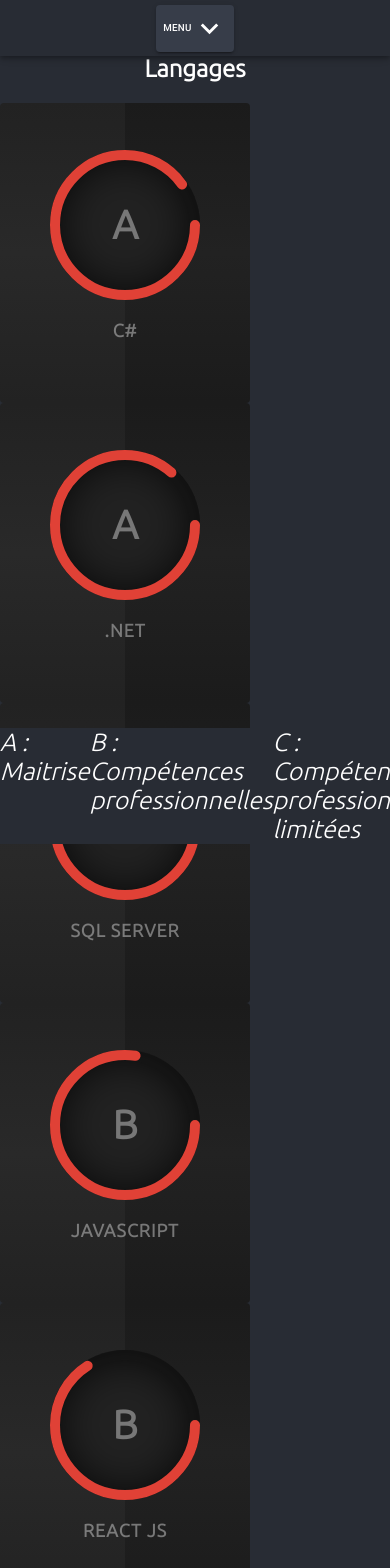
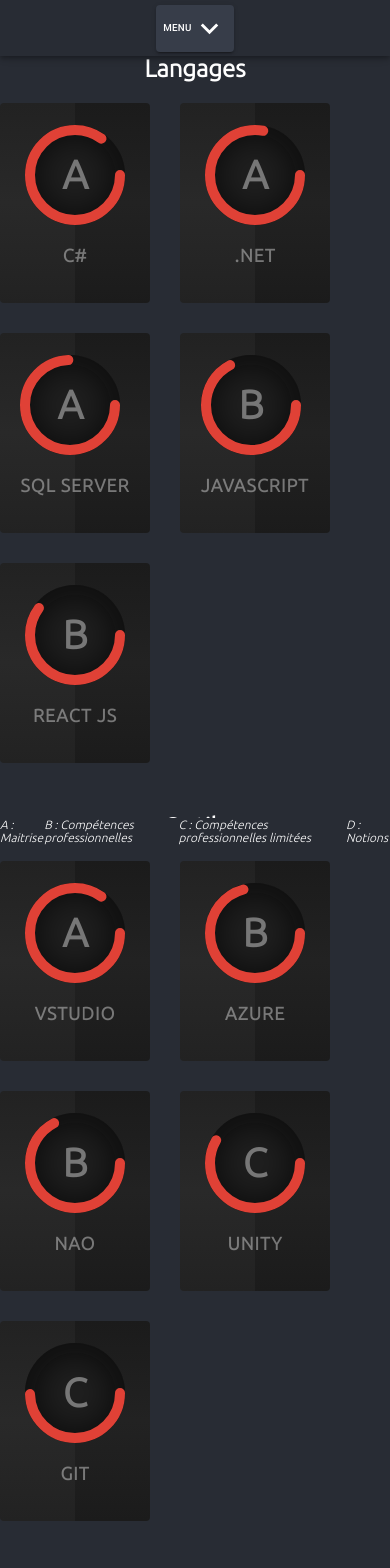
Before and after one commit to Meavela/cv-lou-bege, a React (Create React App) app: page /cv-lou-bege/competences in a window 390 px wide. Shown: the top 1568 px of the page. Built offline with nearby package versions, Linux system fonts and the light colour scheme.

Commit message:
🎨Responsive competences page

```diff
--- a/src/App.css
+++ b/src/App.css
@@ -172,6 +172,7 @@
   position:relative;
   width: 250px;
   margin-right: 30px;
+  margin-bottom: 30px;
   background:linear-gradient(0deg,#1b1b1b,#222,#1b1b1b);
   display:flex;
   justify-content:center;
@@ -265,6 +266,13 @@
   height:150px;
   z-index:1000;
 }
+
+.Competences .full{
+  display: block;
+}
+.Competences .reduce{
+  display: none;
+}
 .Competences svg circle
 {
   width:100%;
@@ -335,4 +343,21 @@
   .Page-Top-Title{
     margin-Top: 10vw
   }
+  .Legend-Competences-Details{
+    font-size: 12px;
+  }
+  .Competences .card{
+    width: 150px;
+    height: 200px;
+  }
+  .Competences .percent{
+    width: 100px;
+    height: 100px;
+  }
+  .Competences .reduce{
+    display: block;
+  }
+  .Competences .full{
+    display: none;
+  }
 }
--- a/src/screens/Competences.js
+++ b/src/screens/Competences.js
@@ -3,16 +3,29 @@
 import '../App.css';
 
 const competences = [
-    {"title": "C#", "pourcentage":"A", "colorstroke": "44", "category": "language"},
-    {"title": ".NET", "pourcentage":"A", "colorstroke": "60", "category": "language"},
-    {"title": "SQL Server", "pourcentage":"A", "colorstroke": "75", "category": "language"},
-    {"title": "Javascript", "pourcentage":"B", "colorstroke": "100", "category": "language"},
-    {"title": "React JS", "pourcentage":"B", "colorstroke": "150", "category": "language"},
-    {"title": "Visual Studio", "pourcentage":"A", "colorstroke": "44", "category": "tool"},
-    {"title": "Azure Devops", "pourcentage":"B", "colorstroke": "85", "category": "tool"},
-    {"title": "NAO", "pourcentage":"B", "colorstroke": "100", "category": "tool"},
-    {"title": "Unity", "pourcentage":"C", "colorstroke": "125", "category": "tool"},
-    {"title": "Git", "pourcentage":"C", "colorstroke": "222", "category": "tool"},
+    {"id":"0","title": "C#", "pourcentage":"A", "colorstroke": "44", "category": "language"},
+    {"id":"1","title": ".NET", "pourcentage":"A", "colorstroke": "60", "category": "language"},
+    {"id":"2","title": "SQL Server", "pourcentage":"A", "colorstroke": "75", "category": "language"},
+    {"id":"3","title": "Javascript", "pourcentage":"B", "colorstroke": "100", "category": "language"},
+    {"id":"4","title": "React JS", "pourcentage":"B", "colorstroke": "150", "category": "language"},
+    {"id":"5","title": "Visual Studio", "pourcentage":"A", "colorstroke": "44", "category": "tool"},
+    {"id":"6","title": "Azure Devops", "pourcentage":"B", "colorstroke": "85", "category": "tool"},
+    {"id":"7","title": "NAO", "pourcentage":"B", "colorstroke": "100", "category": "tool"},
+    {"id":"8","title": "Unity", "pourcentage":"C", "colorstroke": "125", "category": "tool"},
+    {"id":"9","title": "Git", "pourcentage":"C", "colorstroke": "222", "category": "tool"},
+            ];
+
+const reduceCompetences = [
+    {"id":"0","title": "C#", "pourcentage":"A", "colorstroke": "200", "category": "language"},
+    {"id":"1","title": ".NET", "pourcentage":"A", "colorstroke": "220", "category": "language"},
+    {"id":"2","title": "SQL Server", "pourcentage":"A", "colorstroke": "230", "category": "language"},
+    {"id":"3","title": "Javascript", "pourcentage":"B", "colorstroke": "250", "category": "language"},
+    {"id":"4","title": "React JS", "pourcentage":"B", "colorstroke": "270", "category": "language"},
+    {"id":"5","title": "VStudio", "pourcentage":"A", "colorstroke": "200", "category": "tool"},
+    {"id":"6","title": "Azure", "pourcentage":"B", "colorstroke": "240", "category": "tool"},
+    {"id":"7","title": "NAO", "pourcentage":"B", "colorstroke": "250", "category": "tool"},
+    {"id":"8","title": "Unity", "pourcentage":"C", "colorstroke": "275", "category": "tool"},
+    {"id":"9","title": "Git", "pourcentage":"C", "colorstroke": "300", "category": "tool"},
             ];
 
 function Competences() {
@@ -53,11 +66,18 @@
 }
 
 function RenderCompetenceCategory(comp, categorySelected){
+    function ShorterComp(idComp){
+        return reduceCompetences.find(x => x.id === idComp);
+    }
     if(comp.category === categorySelected){
         return ( <div className="card" key={comp.title}>
                     <div className="box">
                     <div className="percent">
-                    <svg>
+                        <svg className='reduce' >
+                            <circle cx="45" cy="45" r="45"></circle>
+                            <circle cx="45" cy="45" r="45" style={{strokeDashoffset:ShorterComp(comp.id).colorstroke, stroke: '#e04136'}}></circle>
+                        </svg>
+                        <svg className='full' >
                             <circle cx="70" cy="70" r="70"></circle>
                             <circle cx="70" cy="70" r="70" style={{strokeDashoffset:comp.colorstroke, stroke: '#e04136'}}></circle>
                         </svg>
@@ -65,7 +85,10 @@
                             <h2>{comp.pourcentage}</h2>
                         </div>
                     </div>
-                    <h2 className="text">{comp.title}</h2>
+                    <h2 className="text reduce">
+                        {ShorterComp(comp.id).title}
+                    </h2>
+                    <h2 className="text full">{comp.title}</h2>
                 </div>
             </div>)
     }
```
Also changed, not shown: src/assets/realisations/robothand.png (added). Lines whose indentation alone changed are shown as unchanged.
